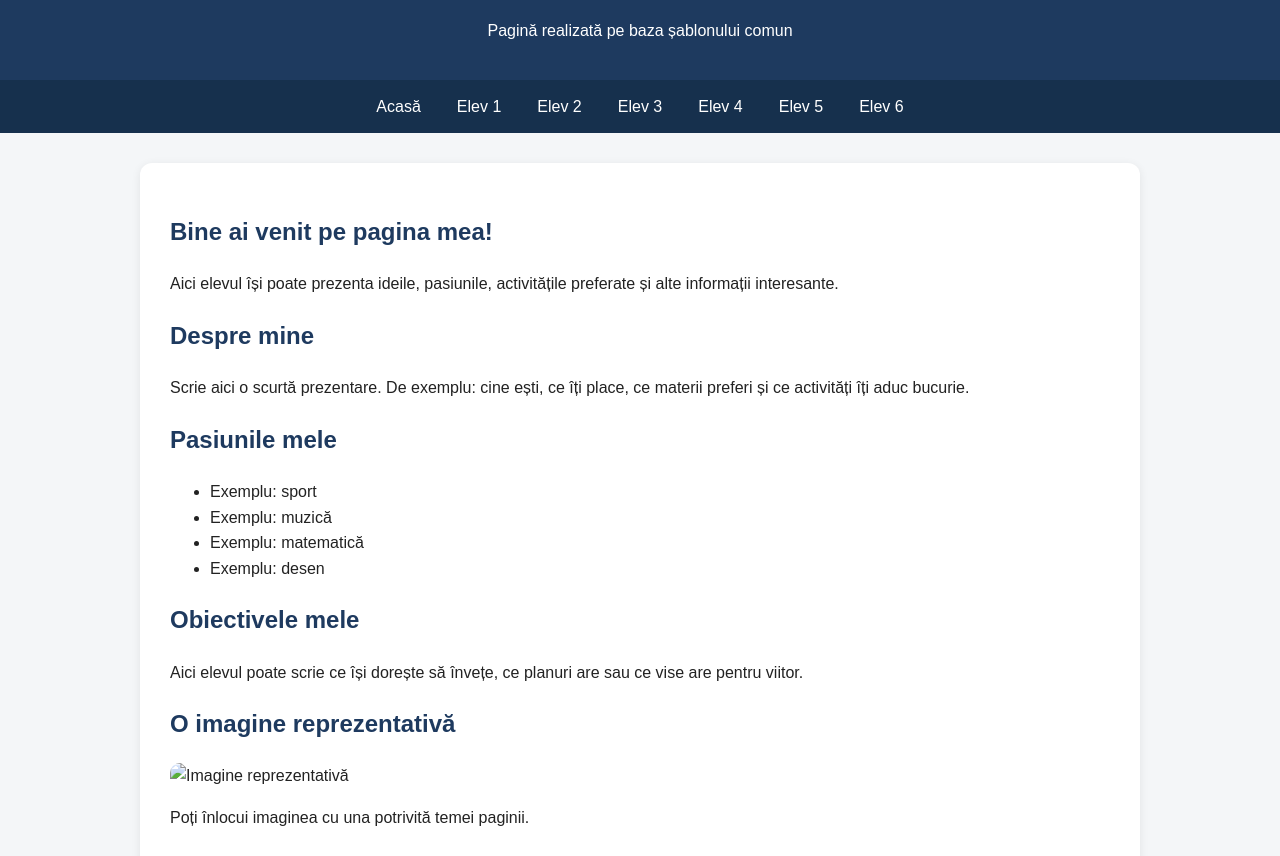
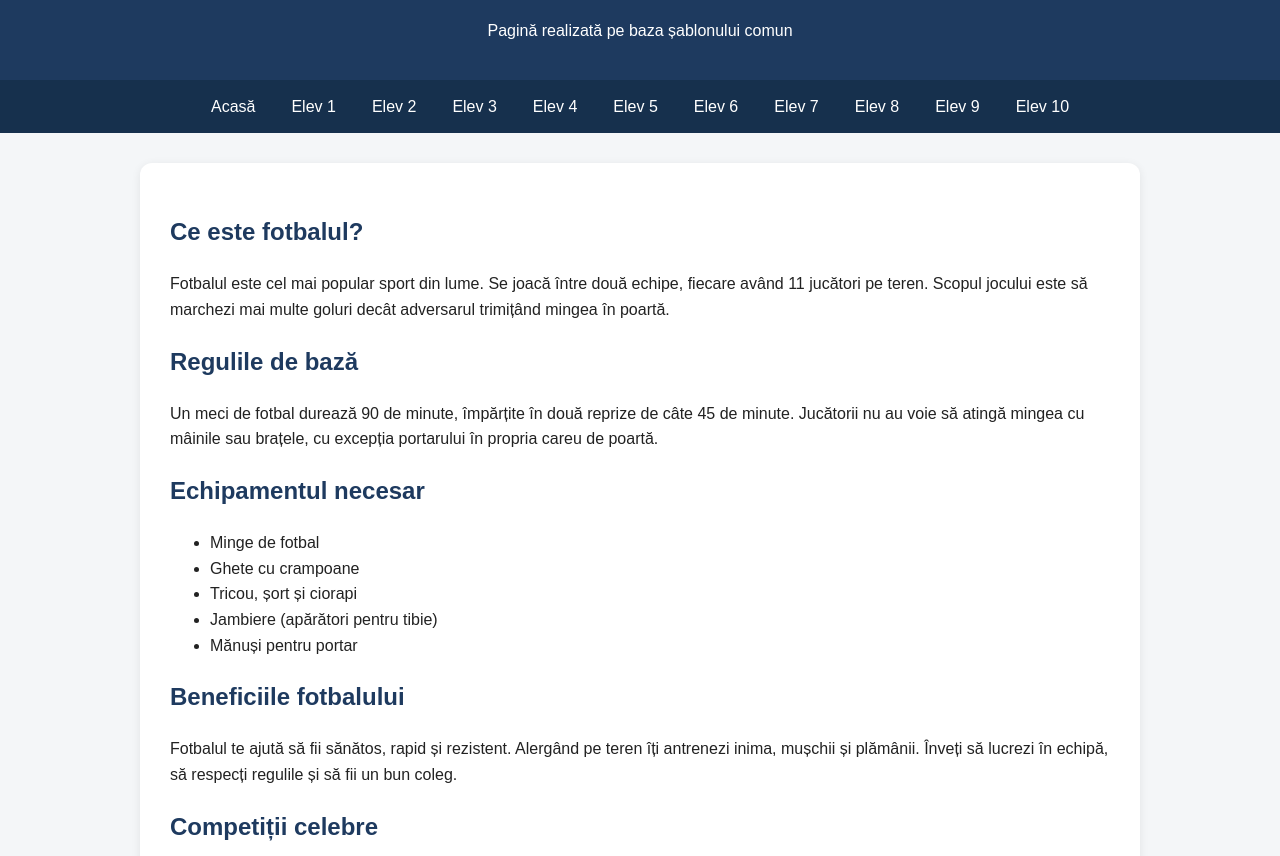
Before and after one commit to Bababim/site-ul-clasei-IX-A-basic, a plain HTML site: page elev9.html in a window 1280 px wide. Shown: the part 96-952 px from the top of the page. Drawn offline with Linux system fonts and the light colour scheme.

Commit message:
Update elev9.html

```diff
--- a/elev9.html
+++ b/elev9.html
@@ -25,65 +25,37 @@
         <li><a href="elev4.html">Elev 4</a></li>
         <li><a href="elev5.html">Elev 5</a></li>
         <li><a href="elev6.html">Elev 6</a></li>
+        <li><a href="elev7.html">Elev 7</a></li>
+        <li><a href="elev8.html">Elev 8</a></li>
+        <li><a href="elev9.html">Elev 9</a></li>
+        <li><a href="elev10.html">Elev 10</a></li>
       </ul>
     </div>
   </nav>
 
   <main class="container">
-    <section class="hero">
-      <h2 class="section-title">Bine ai venit pe pagina mea!</h2>
-      <p>
-        Aici elevul își poate prezenta ideile, pasiunile, activitățile preferate
-        și alte informații interesante.
-      </p>
-    </section>
+  <h2>Ce este fotbalul?</h2>
+  <p>Fotbalul este cel mai popular sport din lume. Se joacă între două echipe, fiecare având 11 jucători pe teren. Scopul jocului este să marchezi mai multe goluri decât adversarul trimițând mingea în poartă.</p>
 
-    <section class="content-box">
-      <h2 class="section-title">Despre mine</h2>
-      <p>
-        Scrie aici o scurtă prezentare. De exemplu: cine ești, ce îți place,
-        ce materii preferi și ce activități îți aduc bucurie.
-      </p>
-    </section>
+  <h2>Regulile de bază</h2>
+  <p>Un meci de fotbal durează 90 de minute, împărțite în două reprize de câte 45 de minute. Jucătorii nu au voie să atingă mingea cu mâinile sau brațele, cu excepția portarului în propria careu de poartă.</p>
 
-    <section class="two-columns">
-      <article class="info-box">
-        <h2 class="section-title">Pasiunile mele</h2>
-        <ul class="clean-list">
-          <li>Exemplu: sport</li>
-          <li>Exemplu: muzică</li>
-          <li>Exemplu: matematică</li>
-          <li>Exemplu: desen</li>
-        </ul>
-      </article>
+  <h2>Echipamentul necesar</h2>
+  <ul>
+    <li>Minge de fotbal</li>
+    <li>Ghete cu crampoane</li>
+    <li>Tricou, șort și ciorapi</li>
+    <li>Jambiere (apărători pentru tibie)</li>
+    <li>Mănuși pentru portar</li>
+  </ul>
 
-      <article class="info-box">
-        <h2 class="section-title">Obiectivele mele</h2>
-        <p>
-          Aici elevul poate scrie ce își dorește să învețe, ce planuri are
-          sau ce vise are pentru viitor.
-        </p>
-      </article>
-    </section>
+  <h2>Beneficiile fotbalului</h2>
+  <p>Fotbalul te ajută să fii sănătos, rapid și rezistent. Alergând pe teren îți antrenezi inima, mușchii și plămânii. Înveți să lucrezi în echipă, să respecți regulile și să fii un bun coleg.</p>
 
-    <section class="content-box">
-      <h2 class="section-title">O imagine reprezentativă</h2>
-      <img src="imagini/exemplu.jpg" alt="Imagine reprezentativă">
-      <p>
-        Poți înlocui imaginea cu una potrivită temei paginii.
-      </p>
-    </section>
+  <h2>Competiții celebre</h2>
+  <p>Cele mai importante competiții sunt Campionatul Mondial, Liga Campionilor și Euro. În România, echipele joacă în Superliga. Mii de copii și adulți urmăresc cu entuziasm aceste meciuri.</p>
 
-    <section class="content-box">
-      <h2 class="section-title">Secțiune personalizată</h2>
-      <p>
-        Această zonă poate fi completată liber: un articol, o temă preferată,
-        o listă de idei, o mini-galerie, un text despre natură, tehnologie,
-        școală, prietenie sau orice alt subiect potrivit.
-      </p>
 
-      <a class="back-link" href="index.html">← Înapoi la pagina principală</a>
-    </section>
   </main>
 
   <footer class="site-footer">
```
